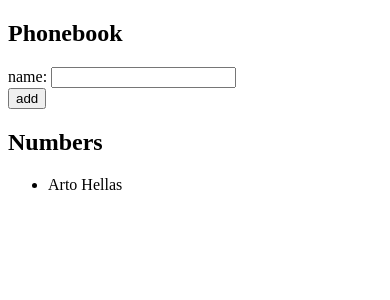
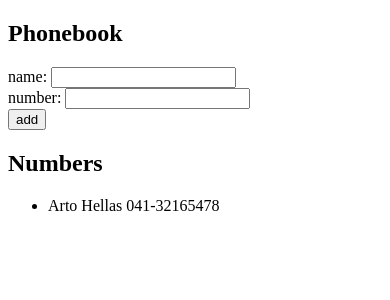
Before and after one commit to cdrbbt/fs-course, a React (Create React App) app in the folder part2/phonebook/: page / in a window 390 px wide. Shown: the top 300 px of the page. Built offline with nearby package versions, Linux system fonts and the light colour scheme.

Commit message:
2.8 phonebook

```diff
--- a/part2/phonebook/src/App.js
+++ b/part2/phonebook/src/App.js
@@ -1,30 +1,35 @@
 import React, { useState } from 'react'
+
+const defaultPerson = { name: '', pNumber: '' }
 
 const App = () => {
   const [persons, setPersons] = useState([
-    { name: 'Arto Hellas' }
+    { name: 'Arto Hellas', pNumber: '041-32165478' }
   ])
-  const [newName, setNewName] = useState('')
+  const [newPerson, setNewPerson] = useState(defaultPerson)
 
   const addPerson = (event) => {
     event.preventDefault()
-    if (persons.find(person => person.name === newName)) {
-      alert(`${newName} is arealdy added to the phonebook`)
+    if (persons.find(person => person.name === newPerson.name)) {
+      alert(`${newPerson.name} is arealdy added to the phonebook`)
     } else {
-      const newPerson = { name: newName }
       setPersons(persons.concat(newPerson))
-      setNewName('')
+      setNewPerson(defaultPerson)
     }
   }
 
-  const nameChange = (event) => setNewName(event.target.value)
+  const nameChange = (event) => setNewPerson({...newPerson, name:event.target.value})
+  const numberChange = (event) => setNewPerson({...newPerson, pNumber:event.target.value})
 
   return (
     <div>
       <h2>Phonebook</h2>
       <form onSubmit={addPerson}>
         <div>
-          name: <input value={newName} onChange={nameChange} />
+          name: <input value={newPerson.name} onChange={nameChange} />
+        </div>
+        <div>
+          number: <input value={newPerson.pNumber} onChange={numberChange}/>
         </div>
         <div>
           <button type="submit">add</button>
@@ -32,7 +37,7 @@ const App = () => {
       </form>
       <h2>Numbers</h2>
       <ul>
-        {persons.map(person => <li key={person.name}>{person.name}</li>)}
+        {persons.map(person => <li key={person.name}>{person.name} {person.pNumber}</li>)}
       </ul>
     </div>
 
```
